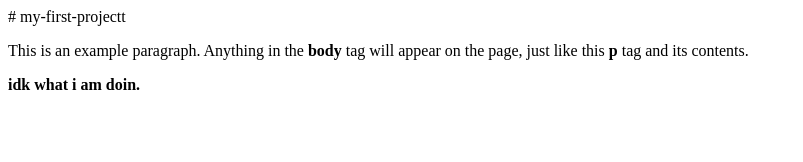
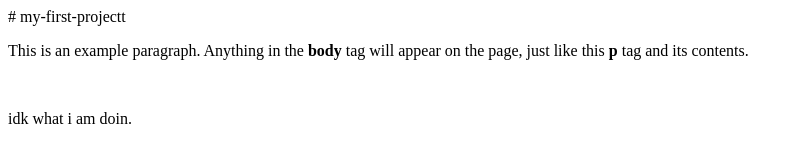
Before and after one commit to CenitaAbrs/my-first-projectt, a plain HTML site: page Index.html in a window 1280 px wide. Shown: the whole page, without its empty margins (0-803 px from the left). Drawn offline with Linux system fonts and the light colour scheme.

Commit message:
Update Index.html

```diff
--- a/Index.html
+++ b/Index.html
@@ -6,7 +6,7 @@
   </head>
   <body>
     <p>This is an example paragraph. Anything in the <strong>body</strong> tag will appear on the page, just like this <strong>p</strong> tag and its contents.</p>
-    <b/>
+    <br/>
     <p> idk what i am doin. </p>
   </body>
 </html>
```
